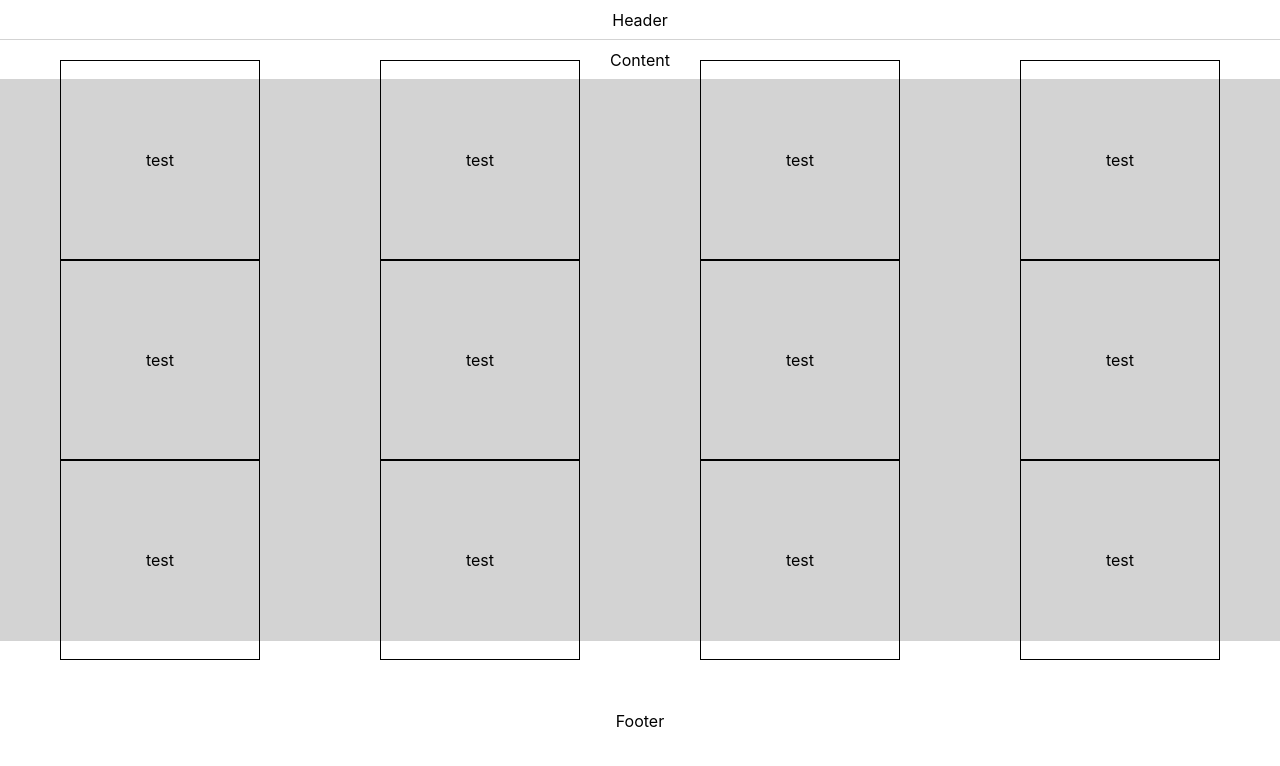
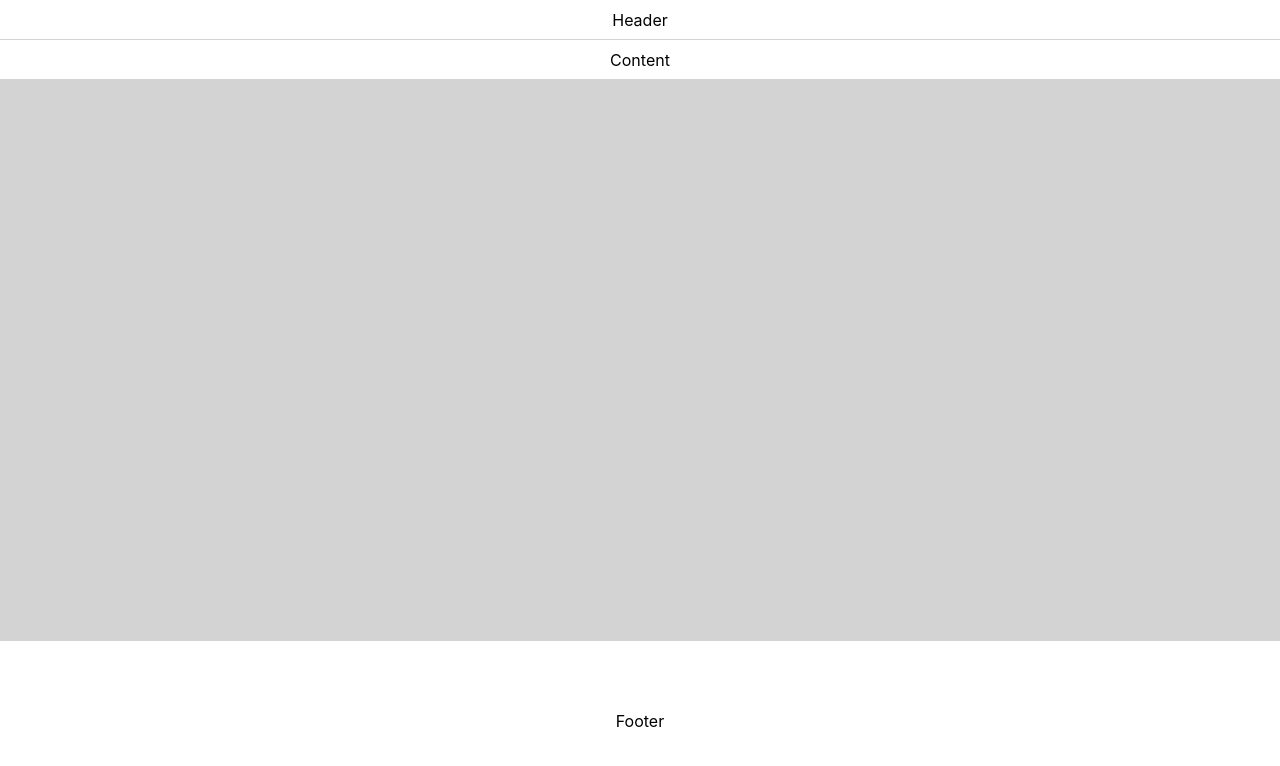
Before and after one commit to kdilot/ts-cra-test, a React (Create React App) app: page / in a window 1280 px wide. Shown: the top 766 px of the page. Built offline with nearby package versions, Linux system fonts and the light colour scheme.

Commit message:
react-player

```diff
--- a/package.json
+++ b/package.json
@@ -17,6 +17,7 @@
     "react": "^16.12.0",
     "react-dom": "^16.12.0",
     "react-helmet-async": "^1.0.4",
+    "react-player": "^1.15.2",
     "react-router-dom": "^5.1.2",
     "react-scripts": "3.3.1",
     "styled-components": "^5.0.1",
--- /dev/null
+++ b/src/common/components/Player/index.tsx
@@ -0,0 +1,17 @@
+import React from 'react';
+import ReactPlayer from 'react-player';
+
+const Player: React.FC = () => {
+    return (
+        <ReactPlayer
+            url="https://www.youtube.com/watch?v=oUFJJNQGwhk"
+            // url="https://www.facebook.com/facebook/videos/10153231379946729/"
+            // playing
+            controls
+            width={'100%'}
+            height={'100%'}
+        />
+    );
+};
+
+export default Player;
--- a/src/common/index.ts
+++ b/src/common/index.ts
@@ -1,3 +1,4 @@
 export { default as FlatList } from './components/FlatList';
 export { default as SampleList } from './components/SampleList';
 export { default as SplitMe } from './components/SplitMe';
+export { default as Player } from './components/Player';
--- a/src/components/home/index.tsx
+++ b/src/components/home/index.tsx
@@ -1,29 +1,29 @@
 import React from 'react';
 import { Header, Content, Footer } from './styles';
 import { Link } from 'react-router-dom';
-import Grid from '@material-ui/core/Grid';
-import { makeStyles } from '@material-ui/core/styles';
-import { SampleList } from 'common';
+// import Grid from '@material-ui/core/Grid';
+// import { makeStyles } from '@material-ui/core/styles';
+import { Player } from 'common';
 import { Helmet } from 'react-helmet-async';
 
-const useStyles = makeStyles(theme => ({
-    root: {
-        flexGrow: 1,
-        justifyContent: 'center',
-        alignItems: 'center',
-    },
-    child: {
-        display: 'flex',
-        flexGrow: 1,
-        justifyContent: 'center',
-        alignItems: 'center',
-    },
-}));
+// const useStyles = makeStyles(theme => ({
+//     root: {
+//         flexGrow: 1,
+//         justifyContent: 'center',
+//         alignItems: 'center',
+//     },
+//     child: {
+//         display: 'flex',
+//         flexGrow: 1,
+//         justifyContent: 'center',
+//         alignItems: 'center',
+//     },
+// }));
 
-const DATA = new Array(12).fill(null);
+// const DATA = new Array(12).fill(null);
 
 const Home: React.FC = () => {
-    const classes = useStyles();
+    // const classes = useStyles();
     return (
         <>
             <Helmet>
@@ -42,7 +42,7 @@ const Home: React.FC = () => {
                     headerSplitter={true}
                     bottomSplitter={true}
                 /> */}
-                <Grid
+                {/* <Grid
                     className={classes.root}
                     container
                     direction="row"
@@ -53,7 +53,8 @@ const Home: React.FC = () => {
                             <SampleList />
                         </Grid>
                     ))}
-                </Grid>
+                </Grid> */}
+                <Player />
             </Content>
             <Footer>
                 <Link to="/page/footer">Footer </Link>
```
Also changed, not shown: 1 other file (tests, documents, lock files or other folders).
